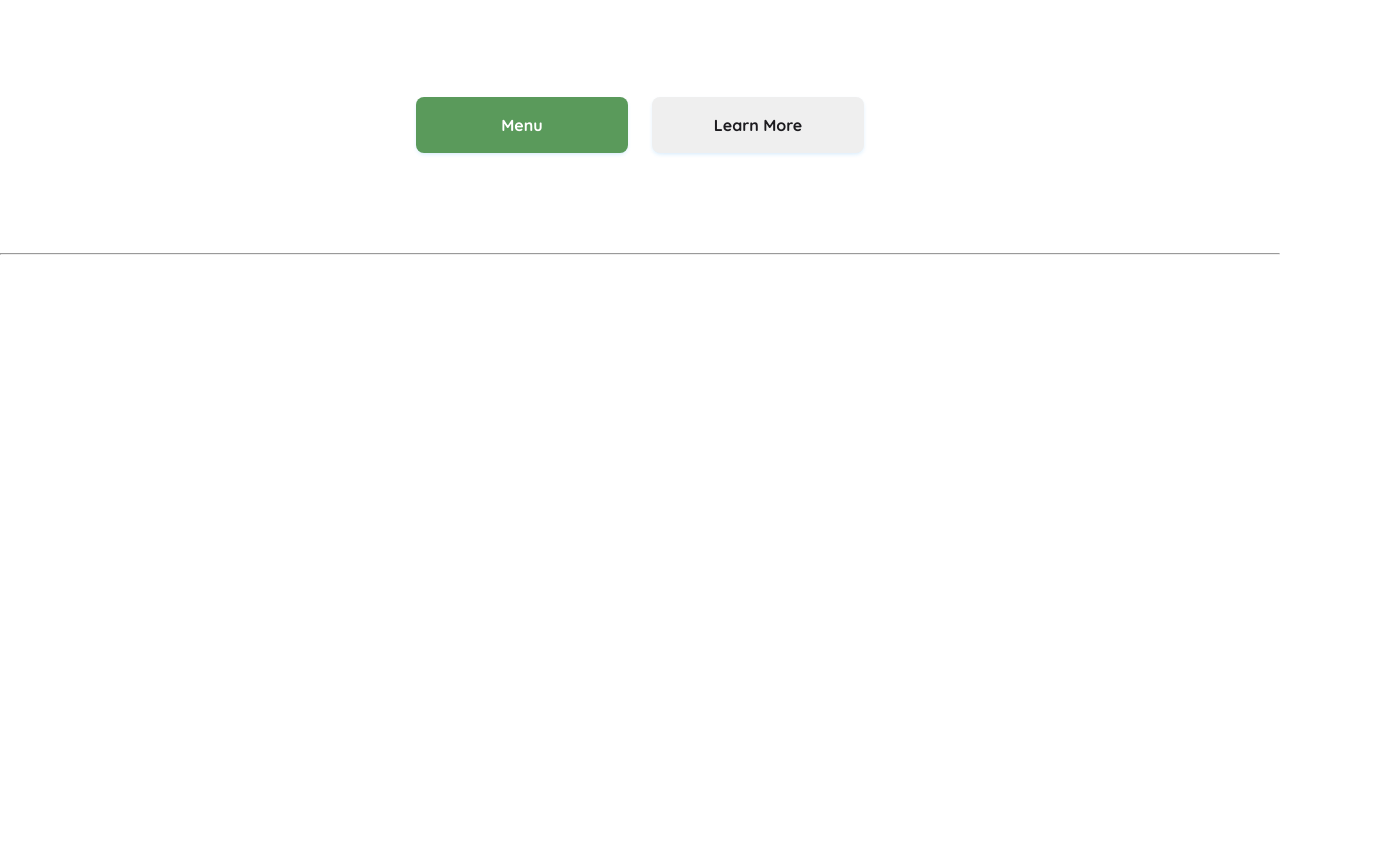
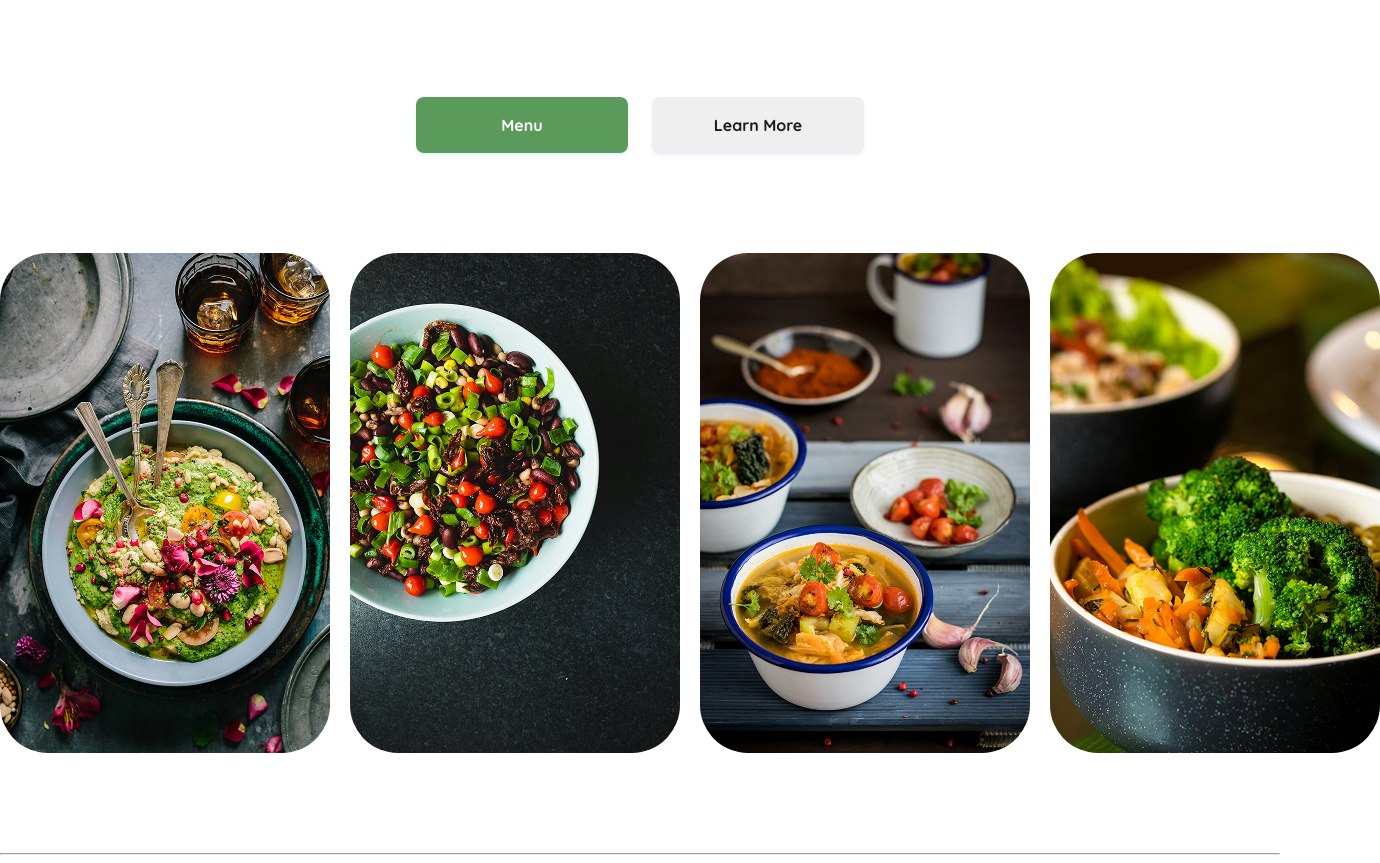
Before and after one commit to qsefxr/EcoEats, a website built with Parcel: page index.html in a window 1280 px wide. Shown: the part 535-1398 px from the top of the page, 1380 px wide, since content can reach past the window. Before the commit the page ends 800 px from the top, so only its background shows below. Built offline with nearby package versions, Linux system fonts and the light colour scheme.

Commit message:
organic - ended

```diff
--- a/index.html
+++ b/index.html
@@ -1,7 +1,7 @@
 <!DOCTYPE html>
 <html lang="en">
   <head>
-    <base href="/EcoEats/" />
+    <!-- <base href="/EcoEats/" /> -->
     <!-- Без понятия чё это делает ВООБЩЕ -->
     <!-- ChatGPT написал это : "Тогда все относительные пути будут считаться относительно репозитория" -->
     <meta charset="UTF-8" />
@@ -13,7 +13,7 @@
       href="https://fonts.googleapis.com/css2?family=Inter:ital,opsz,wght@0,14..32,100..900;1,14..32,100..900&family=Quicksand:wght@300..700&display=swap"
       rel="stylesheet"
     />
-    <link rel="stylesheet" href="./src/css/index.css" />
+    <link rel="stylesheet" href="./src/scss/index.scss" />
   </head>
   <body>
     <header class="header header__container">
@@ -62,7 +62,31 @@
           </button>
         </div>
 
-        <div class="organic__photos"></div>
+        <div class="organic__photos">
+          <img
+            src="./src/images/organic/food-1.jpg"
+            alt="#"
+            class="organic__img"
+          />
+
+          <img
+            src="./src/images/organic/food-2.jpg"
+            alt="#"
+            class="organic__img"
+          />
+
+          <img
+            src="./src/images/organic/food-3.jpg"
+            alt="#"
+            class="organic__img"
+          />
+
+          <img
+            src="./src/images/organic/food-4.jpg"
+            alt="#"
+            class="organic__img"
+          />
+        </div>
       </section>
       <hr />
     </main>
--- a/src/scss/components/_organic.scss
+++ b/src/scss/components/_organic.scss
@@ -19,9 +19,8 @@
 .organic__title--orange {
   font-weight: 700;
   color: $secondary;
-  display: inline-block; // нужно для transform/animation
-
-  animation: shadowPulse 1.5s infinite alternate;
+  display: inline-block;
+  animation: shadowPulse 1s infinite alternate;
 }
 
 .organic__info--text {
@@ -41,6 +40,7 @@
   justify-content: center;
   flex-direction: row;
   align-items: center;
+  margin-bottom: 100px;
 }
 .organic__button {
   border-radius: 8px;
@@ -82,3 +82,13 @@
   line-height: 150%;
   color: $text-black;
 }
+.organic__photos {
+  display: flex;
+  gap: 20px;
+}
+.organic__img {
+  border-radius: 48px;
+  &:hover {
+    cursor: pointer;
+  }
+}
```
Also changed, not shown: src/images/organic/food-1.jpg (added), src/images/organic/food-2.jpg (added), src/images/organic/food-3.jpg (added), src/images/organic/food-4.jpg (added).
